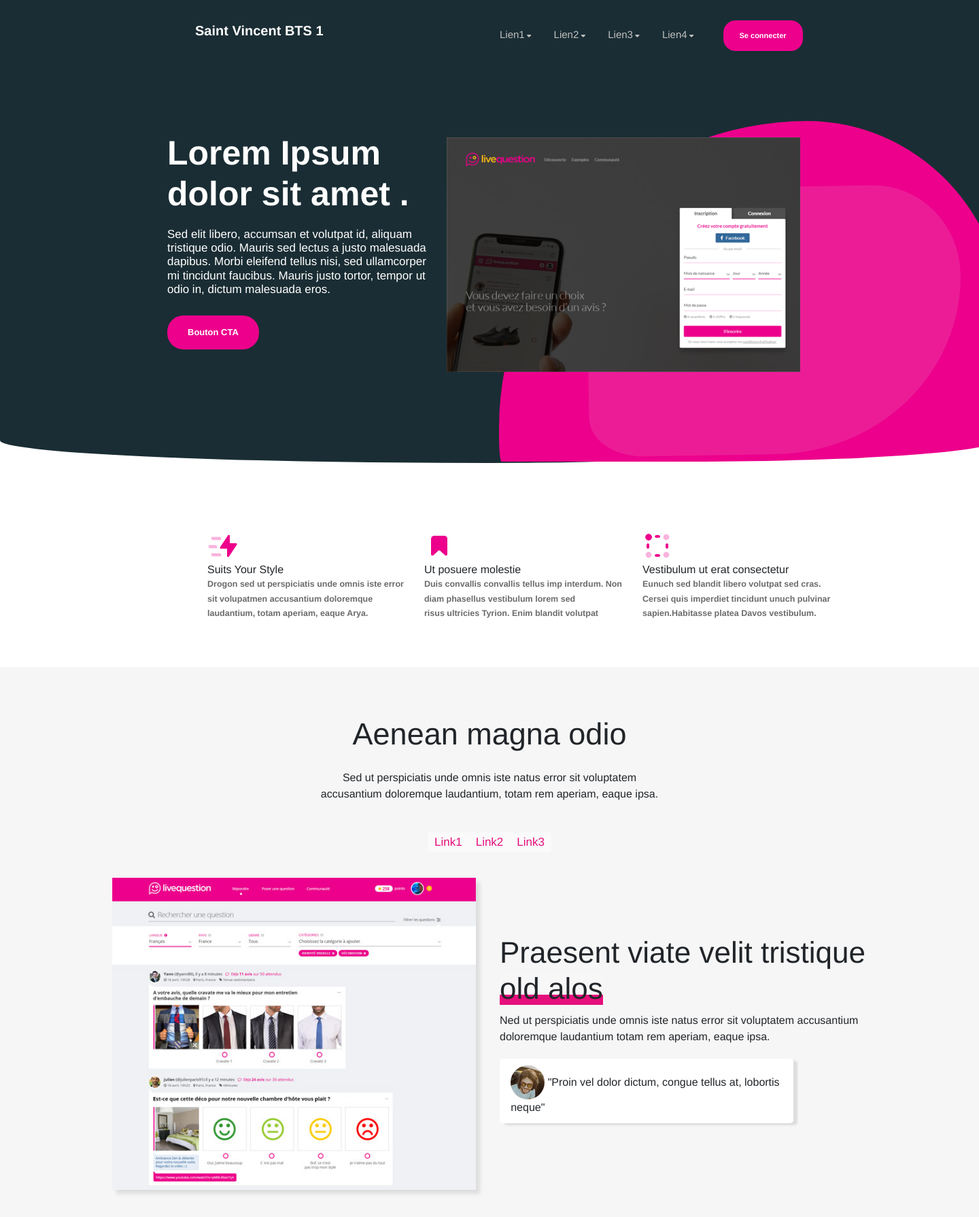
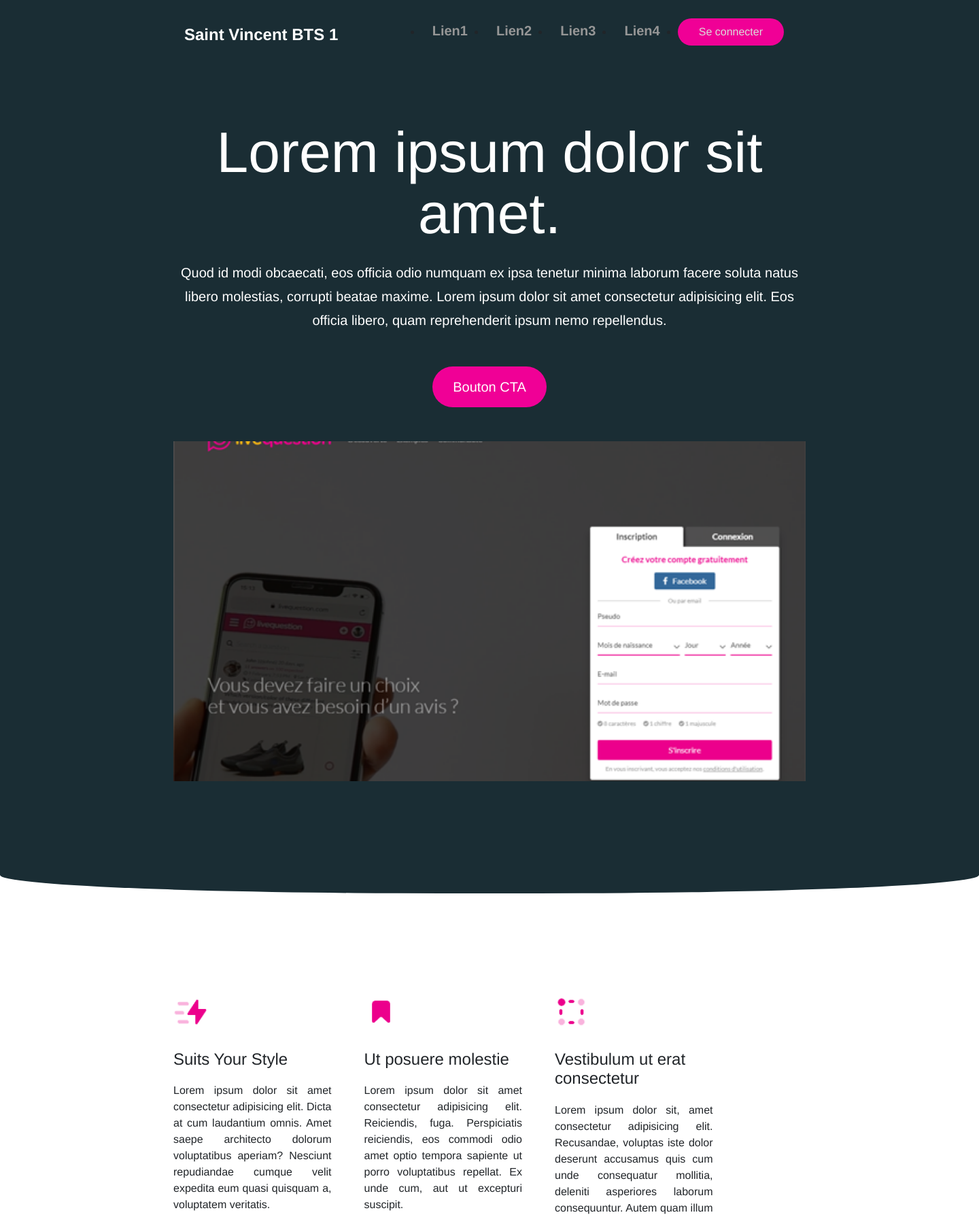
Before and after one commit to Valentin460/Livequestion, a PHP site: page / in a window 1440 px wide. Shown: the top 1790 px of the page at 68% size. Run offline with PHP 8.4, Linux system fonts and the light colour scheme; some libraries are stand-ins or nearby versions.

Commit message:
Mise à jour partie 1 avec responsive

```diff
--- a/index.php
+++ b/index.php
@@ -11,75 +11,70 @@
         <script src="script.js"></script>
     </head>
     <body>
-        <section class="partie1-menu">
-            <a class="saint-vincent">Saint Vincent BTS 1</a>
-                <div class="menu-home">
-                    <a href="#" class="menu-liens"> Lien1</a>
-                    <i class="fas fa-caret-down"></i>
-                    <a href="#" class="menu-liens">Lien2</a>
-                    <i class="fas fa-caret-down"></i>
-                    <a href="#" class="menu-liens">Lien3</a>
-                    <i class="fas fa-caret-down"></i>
-                    <a href="#" class="menu-liens">Lien4</a>
-                    <i class="fas fa-caret-down"></i>
-                    <button class="bouton-connexion">Se connecter</button>
+        <section class="main">
+			<div class="accueil col-xl-8 col-10">
+				<nav class="navbar">
+					<h1 class="titre-logo">Saint Vincent BTS 1</h1>
+					<ul class="navbar">
+						<li class="nav-item">
+							<a href="#" class="nav-link lien-nav">Lien1</a>
+						</li>
+						<li class="nav-item">
+							<a href="#" class="nav-link lien-nav">Lien2</a>
+						</li>
+						<li class="nav-item">
+							<a href="#" class="nav-link lien-nav">Lien3</a>
+						</li>
+						<li class="nav-item">
+							<a href="#" class="nav-link lien-nav">Lien4</a>
+						</li>
+						<li class="nav-item-connect">
+							<div class="btn-connexion">
+								<a href="connexion.php" class="nav-link">Se connecter</a>
 							</div>
-                <div class="arrondi1"></div>
-                <div class="arrondi2"></div>
-                <div class="container">
-                <img src="images/step-1.png" alt="image principale" class="photo_principale">
-                    <h1>Lorem Ipsum <span>dolor sit </span>amet .</h1>
-                    <div>
-                        <h5>
-                            <span>Sed elit libero, accumsan et volutpat id, aliquam</span>
-                            <span>tristique odio. Mauris sed lectus a justo malesuada </span>
-                            <span>dapibus. Morbi eleifend tellus nisi, sed ullamcorper </span>
-                            <span> mi tincidunt faucibus. Mauris justo tortor, tempor </span>
-                            <span>ut odio in, dictum malesuada eros. </span>
-                        </h5>
-                        <div>
-                            <button class="bouton-cta">Bouton CTA</button>
+						</li>
+						<div class="dropdown">
+							<button type="button" id="dropdownMenuButton" data-toggle="dropdown" aria-haspopup="true" aria-expanded="false">
+								<i class="fas fa-bars fa-3x"></i>
+							</button>
+							<div class="dropdown-menu" aria-labelledby="dropdownMenuButton">
+							  <a class="dropdown-item" href="#">Lien1</a>
+							  <a class="dropdown-item" href="#">Lien2</a>
+							  <a class="dropdown-item" href="#">Lien3</a>
+							  <a class="dropdown-item" href="#">Lien4</a>
 							</div>
+						</div>
+					</ul>
+				</nav>
+				<div class="presentation">
+					<div class="texte-presentation">
+						<h2 class="titre-presentation">Lorem ipsum dolor sit amet.</h2>
+						<p class="para-presentation">Quod id modi obcaecati, eos officia odio numquam ex ipsa tenetur minima laborum facere soluta natus libero molestias, corrupti beatae maxime. Lorem ipsum dolor sit amet consectetur adipisicing elit. Eos officia libero, quam reprehenderit ipsum nemo repellendus.</p>
+						<div class="btn-cta">Bouton CTA</div>
+					</div>
+					<div class="image-presentation"></div>
 				</div>
 			</div>
 		</section>
+		<div class="arrondi_haut_presentation"></div>
 
 
-        <section id="partie2-categories">
-            <div class="container" id="maindiv">
-                <div class="explications">
-                    <div class="colonne1">
-                        <img src="images/i1.png">
-                        <div class="titre">Suits Your Style</div>
-                        <div class="paragraphe-categories">
-                            <p>
-                                <span class="description-partie2">Drogon sed ut perspiciatis unde omnis iste error</span>
-                                <span class="description-partie2">sit volupatmen accusantium doloremque</span>
-                                <span class="description-partie2">laudantium, totam aperiam, eaque Arya.</span>
-                            </p>
+		<section class="main2">
+			<div class="description-presentation col-xl-8 col-10 container-fluid">
+				<div class="conteneur mr-5">
+					<div class="icone-accueil eclair"></div>
+					<h3 class="sous-titre-accueil">Suits Your Style</h3>
+					<p class="para-accueil">Lorem ipsum dolor sit amet consectetur adipisicing elit. Dicta at cum laudantium omnis. Amet saepe architecto dolorum voluptatibus aperiam? Nesciunt repudiandae cumque velit expedita eum quasi quisquam a, voluptatem veritatis.</p>
 				</div>
+				<div class="conteneur mr-5">
+					<div class="icone-accueil marqueur"></div>
+					<h3 class="sous-titre-accueil">Ut posuere molestie</h3>
+					<p class="para-accueil">Lorem ipsum dolor sit amet consectetur adipisicing elit. Reiciendis, fuga. Perspiciatis reiciendis, eos commodi odio amet optio tempora sapiente ut porro voluptatibus repellat. Ex unde cum, aut ut excepturi suscipit.</p>
 				</div>
-                    <div class="colonne2">
-                        <img src="images/i2.png">
-                        <div class="titre">Ut posuere molestie</div>
-                        <div class="paragraphe-categories">
-                            <p>
-                                <span class="description-partie2">Duis convallis convallis tellus imp interdum. Non</span>
-                                <span class="description-partie2">diam phasellus vestibulum lorem sed </span> risus ultricies Tyrion. Enim blandit volutpat
-                            </p>
-                        </div>
-                    </div>
-                    <div class="colonne3">
-                        <img src="images/i3.png">
-                        <div class="titre">Vestibulum ut erat consectetur</div>
-                        <div class="paragraphe-categories">
-                            <p>
-                                <span class="description-partie2">Eunuch sed blandit libero volutpat sed cras.</span>
-                                <span class="description-partie2">Cersei quis imperdiet tincidunt unuch pulvinar</span>
-                                <span class="description-partie2">sapien.Habitasse platea Davos vestibulum.</span>
-                            </p>
-                        </div>
-                    </div>
+				<div class="conteneur">
+					<div class="icone-accueil cadre-logo"></div>
+					<h3 class="sous-titre-accueil">Vestibulum ut erat consectetur</h3>
+					<p class="para-accueil">Lorem ipsum dolor sit, amet consectetur adipisicing elit. Recusandae, voluptas iste dolor deserunt accusamus quis cum unde consequatur mollitia, deleniti asperiores laborum consequuntur. Autem quam illum fugit nostrum blanditiis eaque.</p>
 				</div>
 			</div>
 		</section>
--- a/style.css
+++ b/style.css
@@ -5,68 +5,351 @@
 
 /* Partie 1 */
 
-.partie1-menu {
-	display: block;
-	font-size: 12px;
+.main {
 	background-color: #1a2d34;
-	border-bottom-left-radius: 54% 36px;
-	border-bottom-right-radius: 54% 86px;
-	padding-bottom: 167px;
+}
+
+.main2 {
+	margin-bottom: 100px;
 }
 
 /*----------MENU----------*/
 
-.menu-home {
-	text-align: center;
-	color: #FFFFFF;
-	padding-top: 30px;
+.navbar {
+	padding: 20px 0;
 }
 
-.menu-home a {
-	text-decoration: none;
-	color: #C1BFBF;
-	font-size: 15px;
+.accueil {
+	margin: 0 auto;
+	height: fit-content;
+	padding: 0;
 }
 
-.saint-vincent {
-	text-decoration: none;
-	color: #FFF;
-	padding-left: 97px;
-	font-weight: bold;
-	margin-left: 190px;
+.titre-logo {
 	float: left;
-	font-size: 20px;
-	padding-top: 30px;
+	font-size: 2rem;
+	color: white;
+	font-weight: 700;
 }
 
-.saint-vincent:hover{
-	text-decoration: none;
-	color: #FFF;
+.navbar-nav {
+	float: right;
+	display: block;
 }
 
-.menu-liens:hover {
-	text-decoration: none;
-	color: #C1BFBF;
+.nav-item {
+	float: left;
 }
 
-.bouton-connexion {
-	background-color: #ec008c;
-	border: none;
-	border-radius: 18px;
-	color: #fff;
-	font-size: 11px;
-	font-weight: bold;
-	padding: 14px 24px;
-	text-align: center;
-	text-decoration: none;
-	margin-left: 10px;
-	margin-bottom: 120px;
+.lien-nav {
+	margin-right: 50px;
+	padding: 10px 0;
+	color: rgb(150,150,150) !important;
+	font-weight: 700;
+	font-size: 1.5rem;
+}
+
+.btn-connexion {
+	padding: 5px 25px;
+	background-color: rgb(240,0,150);
+	border-radius: 30px;
+	color: white;
+	font-weight: 500;
+	font-size: 1.25rem;
+}
+
+	.btn-connexion a {
+		color: rgb(220,220,220);
 	}
 
-.fas {
-	padding-right: 30px;
-	color: #C1BFBF;
-	font-size: 10px;
+.dropdown {
+	visibility: hidden;
+	float: right;
+	height: 55.6px;
+	width: 0;
+}
+
+#dropdownMenuButton {
+	border: none;
+	padding: 0;
+	background-color: rgba(0,0,0,0);
+	height: 100%;
+	outline: none;
+}
+
+.fa-caret-down {
+	color: white;
+	margin: 0 10px;
+}
+
+.dropdown-menu {
+	position: absolute !important;
+}
+
+/*----------PRESENTATION----------*/
+
+.presentation {
+	margin-top: 100px;
+	height: 650px;
+}
+
+.texte-presentation {
+	color: white;
+	float: left;
+	font-weight: 500;
+	width: 40%;
+}
+
+.titre-presentation {
+	font-size: 5.25rem;
+	margin-bottom: 25px;
+	margin-top: -25px;
+	line-height: 90px;
+}
+
+.para-presentation {
+	font-size: 1.25rem;
+	line-height: 35px;
+	text-align: justify;
+}
+
+.image-presentation {
+	height: 500px;
+	width: 55%;
+	background-image: url("images/step-1.png");
+	background-size: cover;
+	background-position: center;
+	float: right;
+}
+
+.btn-cta {
+	padding: 15px 30px;
+	width: fit-content;
+	background-color: rgb(240,0,150);
+	border-radius: 30px;
+	font-size: 1.25rem;
+	margin-top: 20px;
+}
+
+.main2 {
+	background-color: white;
+}
+
+.main3 {
+	background-color: #F9FAFD;
+}
+
+/* Partie 2 */
+
+/*----------CATEGORIES----------*/
+
+.liensv {
+	text-align: center;
+	color: #EB038A;
+	margin-left: 35px;
+}
+
+	.liensv:hover, .liensv:active {
+		text-align: center;
+		color: white;
+		margin-left: 35px;
+		border: 1px none #EB038A;
+		background-color: #EB038A;
+		padding: 5px 10px;
+		border-radius: 10px;
+	}
+
+.liensv2 p:not(:target) {
+	display: none;
+}
+
+.liensv2 p:target {
+	display: block;
+}
+
+.imgcenter {
+	text-align: center;
+}
+
+.description-presentation {
+	height: 500px;
+	margin: 150px auto 0 auto;
+}
+
+.conteneur {
+	float: left;
+	width: 30%;
+}
+
+.icone-accueil {
+	width: 50px;
+	height: 50px;
+	background-size: cover;
+	background-position: center;
+	margin-bottom: 30px;
+}
+
+.eclair {
+	background-image: url("images/i1.png");
+}
+
+.marqueur {
+	background-image: url("images/i2.png");
+}
+
+.cadre-logo {
+	background-image: url("images/i3.png");
+}
+
+.sous-titre-accueil {
+	font-size: 1.75rem;
+	margin-bottom: 20px;
+}
+
+.para-accueil {
+	font-size: 1.5rem;
+	text-align: justify;
+}
+
+.arrondi_haut_presentation {
+	height: 60px;
+	background-color: #1a2d34;
+	width: 100%;
+	border-radius: 45%;
+	border-top-right-radius: 0%;
+	border-top-left-radius: 0%;
+}
+
+.magna {
+	text-align: center;
+}
+
+/*--------------------Media queries--------------------*/
+
+@media screen and (max-width: 1800px) {
+	.titre-logo {
+		font-size: 1.5rem;
+		margin-top: 8px;
+	}
+
+	.lien-nav {
+		margin-right: 10px;
+		font-size: 1.25rem;
+		margin-top: 2px;
+	}
+
+	.btn-connexion {
+		font-size: 1rem;
+		padding: 0 15px;
+		margin-top: 6px;
+	}
+
+	.presentation {
+		height: 1050px;
+	}
+
+	.texte-presentation, .image-presentation {
+		width: 100%;
+	}
+
+	.titre-presentation {
+		text-align: center;
+	}
+
+	.para-presentation {
+		text-align: center;
+	}
+
+	.image-presentation {
+		margin-top: 50px;
+	}
+
+	.btn-cta {
+		margin: 50px auto 0 auto;
+	}
+
+	.conteneur {
+		float: left;
+		width: 25%;
+	}
+
+	.sous-titre-accueil {
+		font-size: 1.5rem;
+	}
+
+	.para-accueil {
+		font-size: 1rem;
+		text-align: justify;
+	}
+
+	.tout_faq, .paragraphe_partie_haut_faq, .marques_partie_haut_faq {
+		width: 75%;
+	}
+}
+
+@media screen and (max-width: 992px) {
+	.titre-logo {
+		font-size: 0.75rem;
+		margin-top: 8px;
+	}
+
+	.nav-item {
+		display: none;
+	}
+
+	.dropdown {
+		height: 28.8px;
+		width: fit-content;
+		visibility: visible;
+	}
+
+	.main2 {
+		padding-bottom: 55%;
+	}
+
+	.fa-caret-down {
+		height: 100%;
+		margin-top: 10px;
+	}
+
+	.titre-presentation {
+		font-size: 3.25rem;
+	}
+
+	.conteneur {
+		width: 100%;
+		margin-bottom: 40px;
+	}
+}
+
+@media screen and (max-width: 576px) {
+	.btn-connexion {
+		font-size: 0.75rem;
+	}
+
+	.fa-caret-down {
+		margin-top: 6px;
+	}
+
+	.titre-presentation {
+		font-size: 2.5rem;
+	}
+
+	.para-presentation {
+		font-size: 1rem;
+	}
+
+	.presentation {
+		margin-top: 50px;
+	}
+
+	.image-presentation {
+		height: 300px;
+	}
+
+	.tout_faq, .paragraphe_partie_haut_faq, .marques_partie_haut_faq {
+		width: 90%;
+	}
 }
 
 /*----------PRESENTATION----------*/
@@ -106,52 +389,6 @@
 	margin-top: 80px;
 	transform: rotate(359deg);
 }
-
-.photo_principale {
-	float: right;
-	height: 360px;
-	position: relative;
-	width: 520px;
-	padding-top: 15px;
-	right: 98px;
-	margin-left: 110px;
-	margin-top: -8px;
-}
-
-.partie1-menu h1 {
-	color: #fff;
-	font-size: 50px;
-	font-weight: bold;
-	margin-bottom: 20px;
-	margin-left: 81px;
-}
-
-.partie1-menu h5 {
-	color: #fff;
-	font-size: 17px;
-	font-weight: normal;
-	margin-left: 81px;
-}
-
-.description-partie2 {
-	display: block;
-	padding-bottom: 3px;
-}
-
-.bouton-cta {
-	background-color: #ec008c;
-	border: none;
-	border-radius: 24px;
-	color: #fff;
-	font-size: 13px;
-	font-weight: bold;
-	padding: 15px 30px;
-	text-align: center;
-	text-decoration: none;
-	margin-top: 20px;
-	margin-left: 81px;
-}
-
 
 /* Partie 2 */
 
```
Lines whose indentation alone changed are shown as unchanged.
